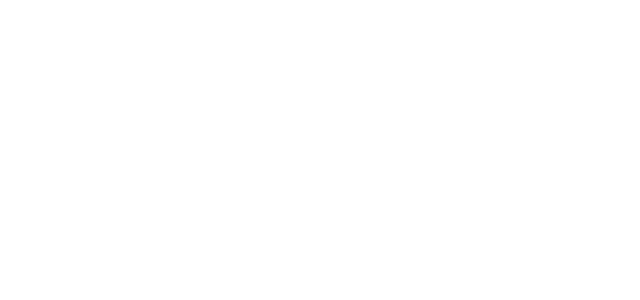
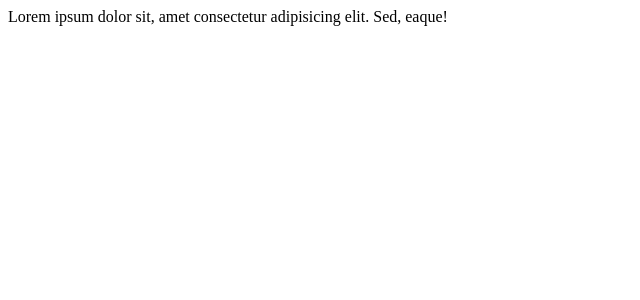
Before and after one commit to mainsolutions/ms-APP, an Angular app in the folder ms-app/: page / in a window 1280 px wide. Shown: the top 300 px of the page, without its empty margins (0-640 px from the left). Built offline with nearby package versions, Linux system fonts and the light colour scheme.

Commit message:
segundo commit teste pela interface

```diff
--- a/ms-app/src/app/app.component.html
+++ b/ms-app/src/app/app.component.html
@@ -1,2 +1,3 @@
 
 <router-outlet></router-outlet>
+Lorem ipsum dolor sit, amet consectetur adipisicing elit. Sed, eaque!
```
